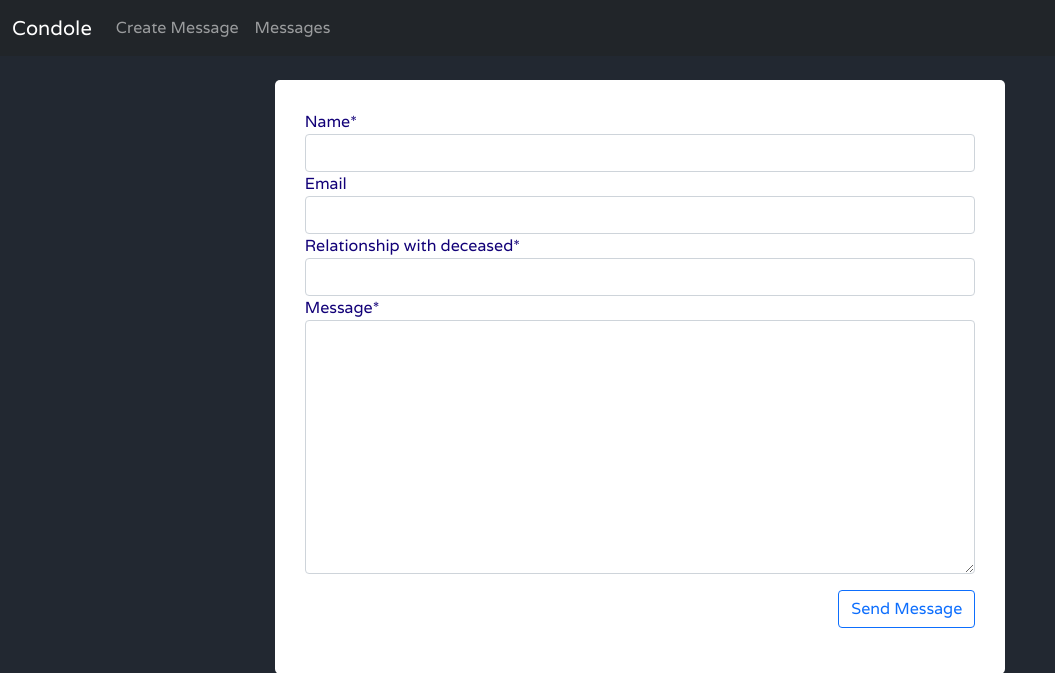
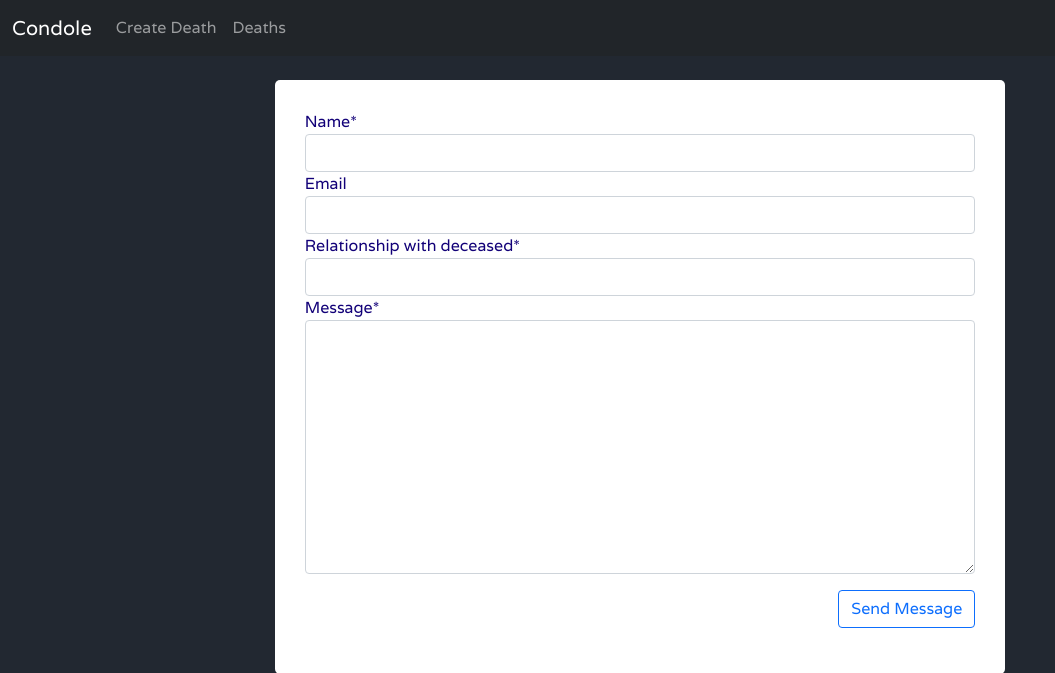
Before and after one commit to frankiemutiso/condole, a Django app: page / in a window 1280 px wide. Shown: the top 673 px of the page, without its empty margins (0-1055 px from the left). Run offline with Django 3.2, Linux system fonts and the light colour scheme; some libraries are stand-ins or nearby versions.

Commit message:
CHANGED URL ROUTES IN INDEX TEMPLATE

```diff
--- a/condole/templates/condole/index.html
+++ b/condole/templates/condole/index.html
@@ -28,7 +28,7 @@
   <body>
     <nav class="navbar navbar-expand-lg navbar-dark bg-dark mb-4">
       <div class="container-fluid">
-        <a class="navbar-brand" href="{% url 'post-message' %}"
+        <a class="navbar-brand" href="{% url 'deaths' %}"
           >Condole</a
         >
         <button
@@ -45,12 +45,12 @@
         <div class="collapse navbar-collapse" id="condolences">
           <ul class="navbar-nav me-auto mb-2 mb-lg-0">
             <li class="nav-item">
-              <a class="nav-link" href="{% url 'post-message' %}"
-                >Create Message</a
+              <a class="nav-link" href="{% url 'create-death' %}"
+                >Create Death</a
               >
             </li>
             <li class="nav-item">
-              <a class="nav-link" href="{% url 'condolences' %}">Messages</a>
+              <a class="nav-link" href="{% url 'deaths' %}">Deaths</a>
             </li>
           </ul>
         </div>
@@ -58,7 +58,6 @@
     </nav>
     <div class="container">{% block content %} {% endblock content%}</div>
 
-    <!-- Optional JavaScript; choose one of the two! -->
 
     <!-- Option 1: Bootstrap Bundle with Popper -->
     <script
@@ -67,10 +66,5 @@
       crossorigin="anonymous"
     ></script>
 
-    <!-- Option 2: Separate Popper and Bootstrap JS -->
-    <!--
-    <script src="https://cdn.jsdelivr.net/npm/@popperjs/core@2.5.4/dist/umd/popper.min.js" integrity="sha384-q2kxQ16AaE6UbzuKqyBE9/u/KzioAlnx2maXQHiDX9d4/zp8Ok3f+M7DPm+Ib6IU" crossorigin="anonymous"></script>
-    <script src="https://cdn.jsdelivr.net/npm/bootstrap@5.0.0-beta1/dist/js/bootstrap.min.js" integrity="sha384-pQQkAEnwaBkjpqZ8RU1fF1AKtTcHJwFl3pblpTlHXybJjHpMYo79HY3hIi4NKxyj" crossorigin="anonymous"></script>
-    -->
   </body>
 </html>
--- a/condole/urls.py
+++ b/condole/urls.py
@@ -4,5 +4,7 @@ from . import views
 
 urlpatterns = [
     path('', views.post_message, name='post-message'),
-    path('condolences/', views.condolences, name='condolences')
+    path('condolences/', views.condolences, name='condolences'),
+    path('deaths/', views.deaths, name='deaths'),
+    path('create-death/', views.create_death, name='create-deaths')
 ]
```
